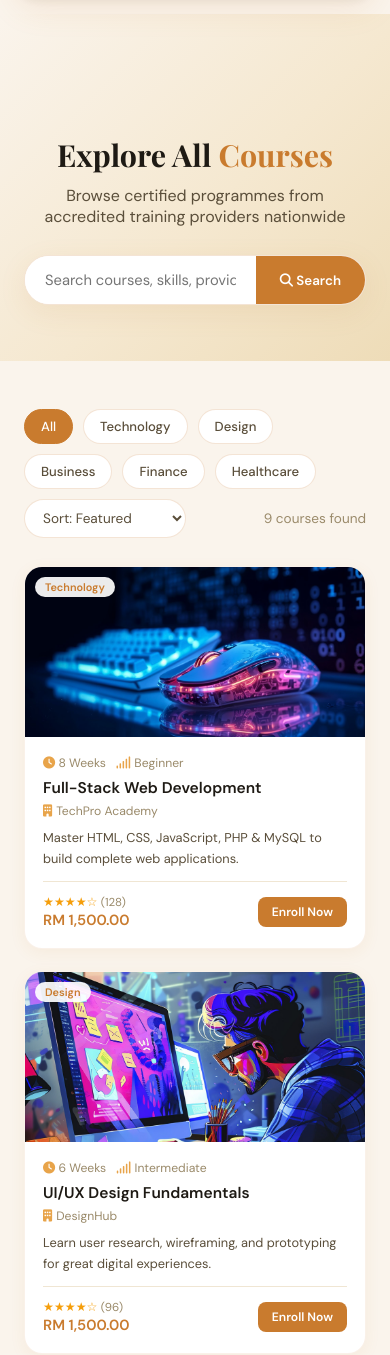
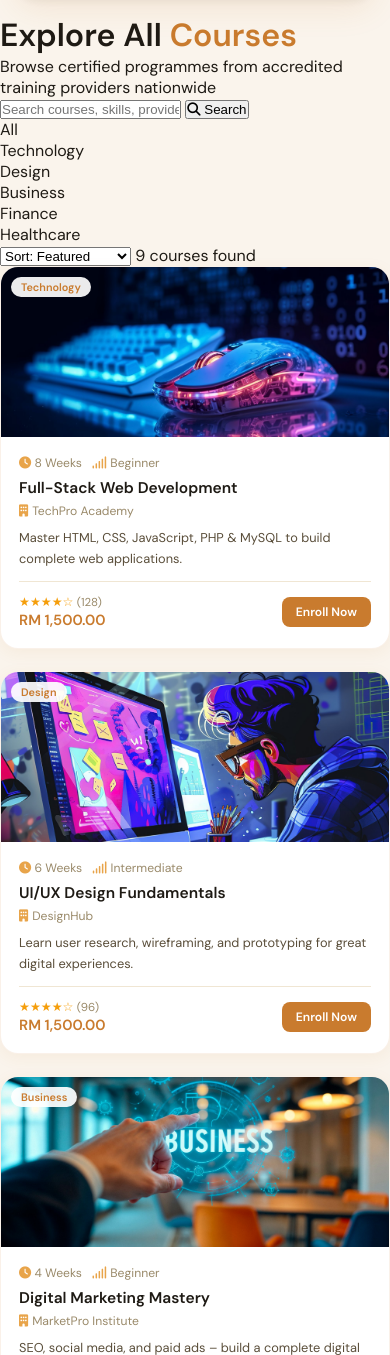
Before and after one commit to Mijala-SB/WebProBE2300561, a PHP site: page /eduskill/courses.php in a window 390 px wide. Shown: the part 76-1431 px from the top of the page. Run offline with PHP 8.4, Linux system fonts and the light colour scheme.

Commit message:
Clean up Sujina.css by removing unused styles
Removed various utility and responsive styles from Sujina.css.

```diff
--- a/assets/css/Sujina.css
+++ b/assets/css/Sujina.css
@@ -215,38 +215,3 @@ tr:hover td { background:#fdf8f2; }
 /* Tab links – get highlight bar when active or hovered */
 .p-nav a.tab-link:hover,
 .p-nav a.tab-link.active { background:var(--cream); color:var(--primary); border-right-color:var(--primary); }
-
-/* Utility links (Dashboard, Logout) */
-.p-nav a.util-link { margin-top:2px; }
-.p-nav a.util-link:hover { background:var(--cream); }
-.p-nav .p-nav-divider { height:1px; background:var(--cream-dark); margin:8px 16px; }
-.form-card { background:white; border-radius:var(--radius); padding:28px; border:1px solid rgba(201,123,46,.1); box-shadow:0 3px 14px rgba(201,123,46,.06); margin-bottom:24px; }
-.sec-title { font-family:'Playfair Display',serif; font-size:1rem; margin-bottom:18px; padding-bottom:10px; border-bottom:1px solid var(--cream-dark); }
-.tab-pane { display:none; }
-.tab-pane.active { display:block; }
-.danger-zone { background:rgba(220,38,38,.04); border:1px solid rgba(220,38,38,.15); border-radius:14px; padding:22px; }
-.danger-zone h3 { color:#b91c1c; font-size:.95rem; margin-bottom:8px; }
-.danger-zone p { font-size:.84rem; color:var(--text-mid); margin-bottom:14px; }
-
-/*Filter bar (browse)*/
-.page-hero { padding:120px 24px 56px; background:linear-gradient(135deg,#faf4ec 0%,#f5e8d0 55%,#eedcb8 100%); text-align:center; }
-.page-hero h1 { font-family:'Playfair Display',serif; font-size:clamp(1.9rem,4vw,2.8rem); margin-bottom:10px; }
-.page-hero p { color:var(--text-mid); max-width:480px; margin:0 auto 28px; }
-.search-bar { display:flex; max-width:520px; margin:0 auto; background:white; border-radius:50px; border:1.5px solid rgba(201,123,46,.2); box-shadow:0 8px 28px rgba(201,123,46,.1); overflow:hidden; }
-.search-bar input { flex:1; padding:14px 20px; border:none; outline:none; font-family:'DM Sans',sans-serif; font-size:.92rem; }
-.search-bar button { background:var(--primary); color:white; border:none; padding:0 24px; font-weight:600; cursor:pointer; font-family:'DM Sans',sans-serif; transition:background .2s; }
-.search-bar button:hover { background:var(--primary-dark); }
-.filter-bar { display:flex; align-items:center; flex-wrap:wrap; gap:10px; margin-bottom:28px; }
-.filter-chip { padding:8px 16px; border-radius:50px; border:1.5px solid rgba(201,123,46,.2); background:white; font-size:.82rem; font-weight:500; cursor:pointer; color:var(--text-mid); transition:all .2s; }
-.filter-chip.active, .filter-chip:hover { background:var(--primary); color:white; border-color:var(--primary); }
-.filter-bar select { padding:9px 14px; border-radius:50px; border:1.5px solid rgba(201,123,46,.2); background:white; font-family:'DM Sans',sans-serif; font-size:.85rem; color:var(--text-mid); outline:none; cursor:pointer; }
-.results-count { margin-left:auto; font-size:.85rem; color:var(--text-light); }
-.courses-section { padding:48px 24px 60px; max-width:1160px; margin:0 auto; }
-.no-results { text-align:center; padding:60px 20px; color:var(--text-light); grid-column:1/-1; }
-.no-results i { font-size:3rem; margin-bottom:12px; display:block; }
-
-/*Responsive*/
-@media(max-width:900px) { .learning-wrap,.enrol-inner,.p-body { grid-template-columns:1fr } .enrol-card { position:static } .lesson-list { position:static } }
-@media(max-width:768px) { .sidebar { display:none } .dash-main { margin-left:0; max-width:100% } .info-grid { grid-template-columns:1fr } .r-header,.r-body,.r-footer { padding:24px 20px } }
-@media(max-width:580px) { .stat-grid { grid-template-columns:1fr 1fr } .p-body { grid-template-columns:1fr } .p-nav { position:static; display:flex; overflow-x:auto; padding:10px; gap:4px } .p-nav a { white-space:nowrap; border-right:none!important; border-bottom:none!important; border-radius:50px; padding:8px 14px } .p-nav .p-nav-divider { display:none } }
-@media print { .receipt-page { padding:0 } .receipt { box-shadow:none; border:none; border-radius:0 } }
```
